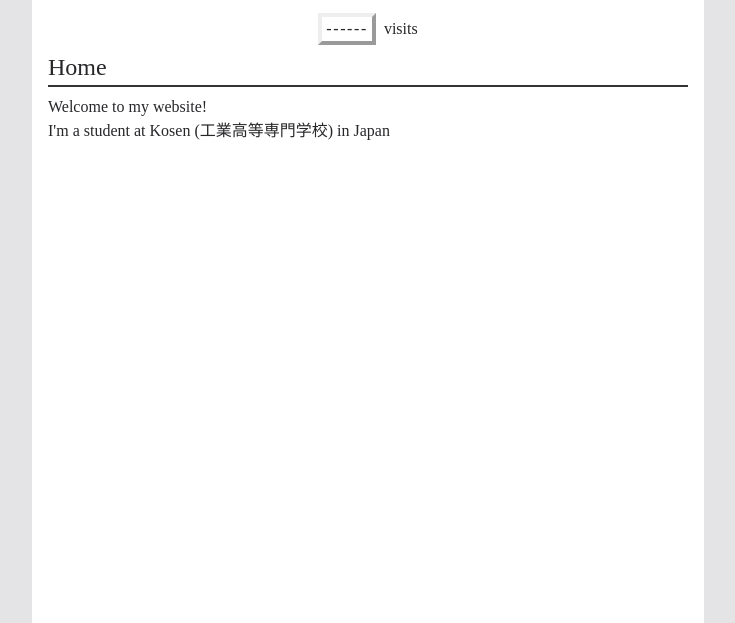
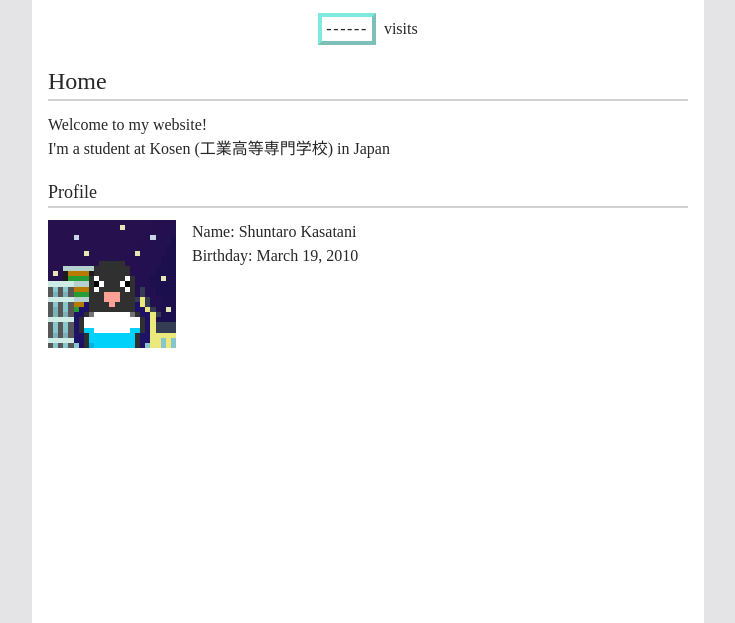
Before and after one commit to hatya-mouse/hacha.dev, an Astro site: page / in a window 1280 px wide. Shown: the part 177-800 px from the top of the page, without its empty margins (272-1007 px from the left). Built offline with nearby package versions, Linux system fonts and the light colour scheme; Astro itself is replaced by a stand-in of ours; no server answers.

Commit message:
feat: add profile picture

```diff
--- a/src/components/AccessCounter.astro
+++ b/src/components/AccessCounter.astro
@@ -1,21 +1,9 @@
 <div class="flex flex-row gap-2 items-baseline">
-    <div id="access-counter" class="px-1 tracking-widest">
+    <div id="access-counter" class="px-1 tracking-widest border-outset">
         ------
     </div>
     <div>visits</div>
 </div>
-
-<style>
-    #access-counter {
-        border-width: 4px;
-        border-style: outset;
-        border-color: color-mix(
-            in srgb,
-            var(--color-teal-400) 50%,
-            transparent
-        );
-    }
-</style>
 
 <script>
     document.addEventListener("astro:page-load", async () => {
--- a/src/pages/index.astro
+++ b/src/pages/index.astro
@@ -3,6 +3,30 @@ import { ClientRouter } from "astro:transitions";
 import Layout from "../layouts/Layout.astro";
 import AccessCounter from "../components/AccessCounter.astro";
 import Header from "../components/Header.astro";
+
+import normalImage from "../assets/images/avatar/normal.png";
+import shogatsuImage from "../assets/images/avatar/shogatsu.png";
+import hinaningyoImage from "../assets/images/avatar/hinaningyo.png";
+import helloweenImage from "../assets/images/avatar/helloween.png";
+import christmasImage from "../assets/images/avatar/christmas.png";
+import omisokaImage from "../assets/images/avatar/omisoka.png";
+
+let avatarSrc = normalImage.src;
+const today = new Date();
+const m = today.getMonth() + 1;
+const d = today.getDate();
+
+if (m == 1 && d >= 1 && d <= 3) {
+    avatarSrc = shogatsuImage.src;
+} else if (m == 3 && d == 3) {
+    avatarSrc = hinaningyoImage.src;
+} else if (m == 10 && d >= 29) {
+    avatarSrc = helloweenImage.src;
+} else if (m == 12 && d >= 23 && d <= 25) {
+    avatarSrc = christmasImage.src;
+} else if (m == 12 && d == 31) {
+    avatarSrc = omisokaImage.src;
+}
 ---
 
 <ClientRouter />
@@ -18,5 +42,18 @@ import Header from "../components/Header.astro";
         <h1>Home</h1>
         <p>Welcome to my website!</p>
         <p>I'm a student at Kosen (工業高等専門学校) in Japan</p>
+
+        <h2>Profile</h2>
+        <div class="flex gap-4 sm:flex-row flex-col">
+            <img
+                src={avatarSrc}
+                alt="Profile Picture"
+                class="pixel-art max-w-32 w-full"
+            />
+            <div>
+                <p>Name: Shuntaro Kasatani</p>
+                <p>Birthday: March 19, 2010</p>
+            </div>
+        </div>
     </main>
 </Layout>
--- a/src/styles/global.css
+++ b/src/styles/global.css
@@ -4,6 +4,12 @@
     image-rendering: pixelated;
     image-rendering: crisp-edges;
     -ms-interpolation-mode: nearest-neighbor;
+}
+
+.border-outset {
+    border-width: 4px;
+    border-style: outset;
+    border-color: color-mix(in srgb, var(--color-teal-400) 50%, transparent);
 }
 
 body {
@@ -22,18 +28,17 @@ a:hover {
 
 h1 {
     font-size: 24px;
-    border-bottom: 2px solid #333;
-    margin: 4px 0px 8px 0px;
+    border-bottom: 2px solid oklch(0.5 0 0 / 30%);
+    margin: 18px 0px 12px 0px;
 }
 
 h2 {
-    font-size: 20px;
-    border-bottom: 2px solid #333;
-    margin: 4px 0px 8px 0px;
+    font-size: 18px;
+    border-bottom: 2px solid oklch(0.5 0 0 / 30%);
+    margin: 18px 0px 12px 0px;
 }
 
 h3 {
-    font-size: 18px;
-    border-bottom: 2px solid #333;
-    margin: 4px 0px 8px 0px;
+    border-bottom: 2px solid oklch(0.5 0 0 / 30%);
+    margin: 18px 0px 12px 0px;
 }
```
Also changed, not shown: src/assets/images/avatar/christmas.png (added), src/assets/images/avatar/helloween.png (added), src/assets/images/avatar/hinaningyo.png (added), src/assets/images/avatar/normal.png (added), src/assets/images/avatar/omisoka.png (added), src/assets/images/avatar/shogatsu.png (added), 5 other files.
